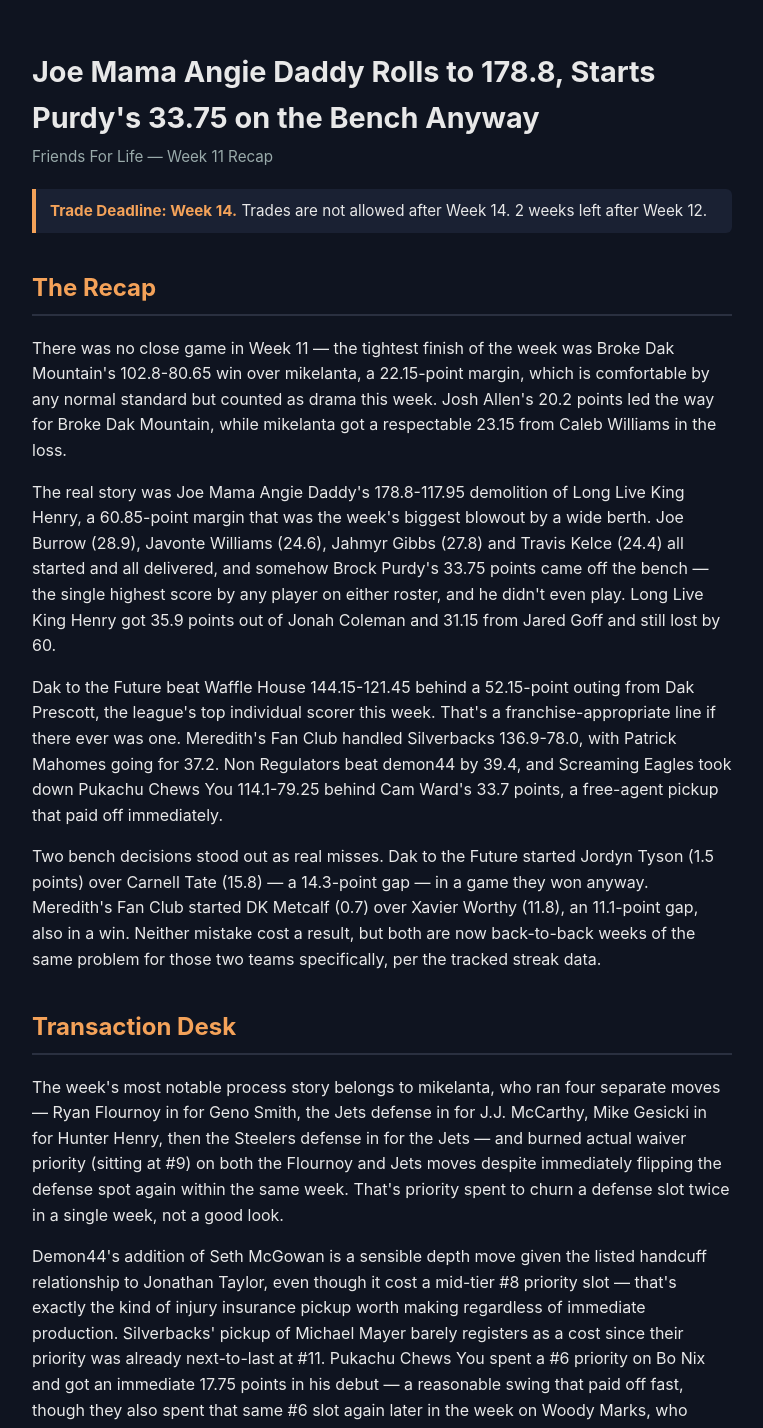
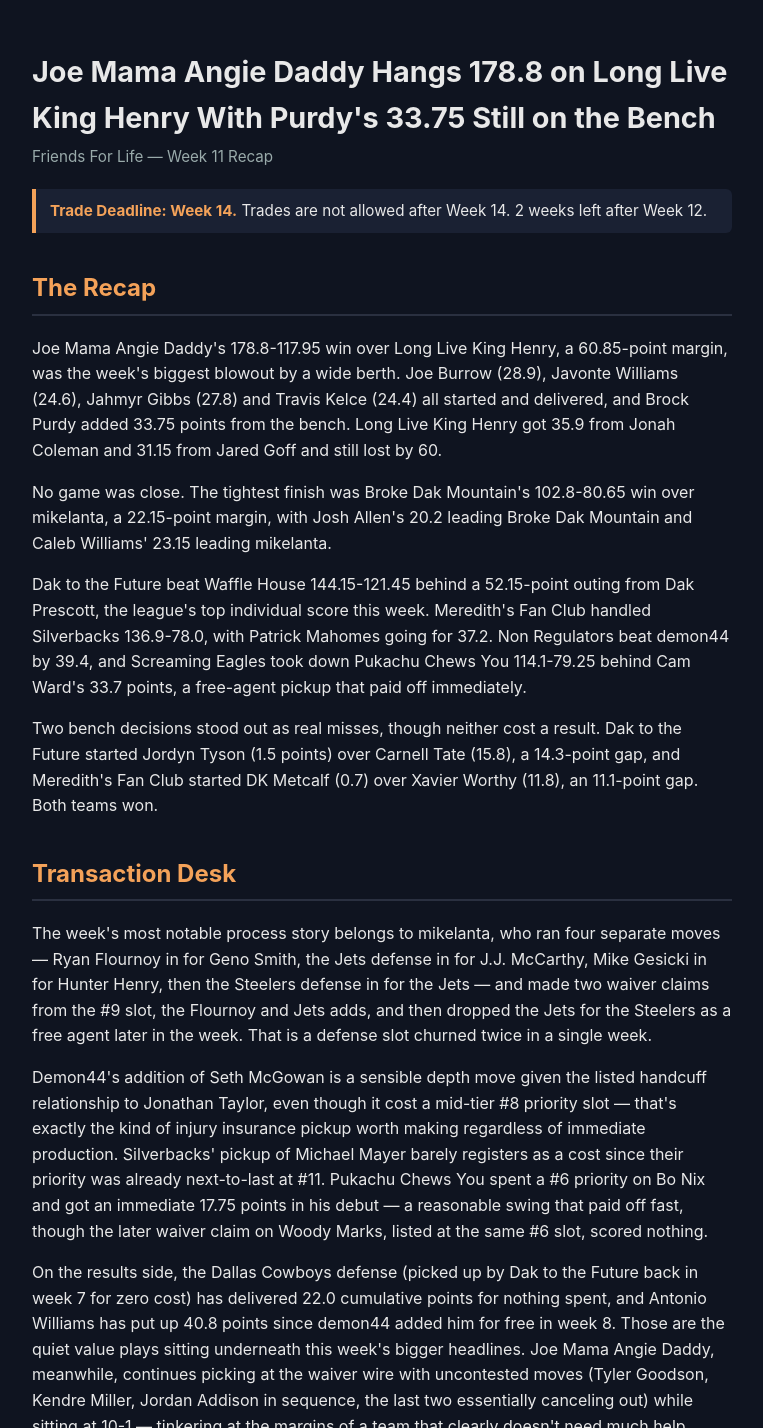
Before and after one commit to nitramodarp/nitramodarp-ffl-2026-war-room, a plain HTML site: page newsletter/output/2026-wk11.html in a window 1280 px wide. Shown: the part 653-2081 px from the top of the page, without its empty margins (258-1021 px from the left). Drawn offline with Linux system fonts and the light colour scheme.

Commit message:
Week 11 newsletter: audited and corrected against raw data
Co-Authored-By: Claude Sonnet 5.5 <noreply@anthropic.com>
Claude-Session: https://claude.ai/code/session_01QASxmUGdubpyWgFXjUMnMX

```diff
--- a/newsletter/output/2026-wk11.html
+++ b/newsletter/output/2026-wk11.html
@@ -2,7 +2,7 @@
 <html lang="en">
 <head>
 <meta charset="UTF-8">
-<title>Joe Mama Angie Daddy Rolls to 178.8, Starts Purdy's 33.75 on the Bench Anyway — Friends For Life Week 11</title>
+<title>Joe Mama Angie Daddy Hangs 178.8 on Long Live King Henry With Purdy's 33.75 Still on the Bench — Friends For Life Week 11</title>
 <meta name="viewport" content="width=device-width, initial-scale=1">
 <style>
   body { font-family: -apple-system, Georgia, serif; max-width: 700px; margin: 0 auto; padding: 20px; background: #0f1420; color: #e8e8e8; line-height: 1.6; }
@@ -27,20 +27,20 @@
 <body>
   <div class="masthead"><div class="paper">The Waiver Wire Gazette</div><div class="tagline">All the News That's Fit to Start</div></div>
   <img class="meme" src="https://i.imgflip.com/b6m979.jpg" alt="Week 11 meme">
-  <h1>Joe Mama Angie Daddy Rolls to 178.8, Starts Purdy's 33.75 on the Bench Anyway</h1>
+  <h1>Joe Mama Angie Daddy Hangs 178.8 on Long Live King Henry With Purdy's 33.75 Still on the Bench</h1>
   <div class="subhead">Friends For Life — Week 11 Recap</div>
 
   <div class="deadline"><b>Trade Deadline: Week 14.</b> Trades are not allowed after Week 14. 2 weeks left after Week 12.</div>
 
   <h2>The Recap</h2>
-  <p>There was no close game in Week 11 — the tightest finish of the week was Broke Dak Mountain's 102.8-80.65 win over mikelanta, a 22.15-point margin, which is comfortable by any normal standard but counted as drama this week. Josh Allen's 20.2 points led the way for Broke Dak Mountain, while mikelanta got a respectable 23.15 from Caleb Williams in the loss.</p>
-  <p>The real story was Joe Mama Angie Daddy's 178.8-117.95 demolition of Long Live King Henry, a 60.85-point margin that was the week's biggest blowout by a wide berth. Joe Burrow (28.9), Javonte Williams (24.6), Jahmyr Gibbs (27.8) and Travis Kelce (24.4) all started and all delivered, and somehow Brock Purdy's 33.75 points came off the bench — the single highest score by any player on either roster, and he didn't even play. Long Live King Henry got 35.9 points out of Jonah Coleman and 31.15 from Jared Goff and still lost by 60.</p>
-  <p>Dak to the Future beat Waffle House 144.15-121.45 behind a 52.15-point outing from Dak Prescott, the league's top individual scorer this week. That's a franchise-appropriate line if there ever was one. Meredith's Fan Club handled Silverbacks 136.9-78.0, with Patrick Mahomes going for 37.2. Non Regulators beat demon44 by 39.4, and Screaming Eagles took down Pukachu Chews You 114.1-79.25 behind Cam Ward's 33.7 points, a free-agent pickup that paid off immediately.</p>
-  <p>Two bench decisions stood out as real misses. Dak to the Future started Jordyn Tyson (1.5 points) over Carnell Tate (15.8) — a 14.3-point gap — in a game they won anyway. Meredith's Fan Club started DK Metcalf (0.7) over Xavier Worthy (11.8), an 11.1-point gap, also in a win. Neither mistake cost a result, but both are now back-to-back weeks of the same problem for those two teams specifically, per the tracked streak data.</p>
+  <p>Joe Mama Angie Daddy's 178.8-117.95 win over Long Live King Henry, a 60.85-point margin, was the week's biggest blowout by a wide berth. Joe Burrow (28.9), Javonte Williams (24.6), Jahmyr Gibbs (27.8) and Travis Kelce (24.4) all started and delivered, and Brock Purdy added 33.75 points from the bench. Long Live King Henry got 35.9 from Jonah Coleman and 31.15 from Jared Goff and still lost by 60.</p>
+  <p>No game was close. The tightest finish was Broke Dak Mountain's 102.8-80.65 win over mikelanta, a 22.15-point margin, with Josh Allen's 20.2 leading Broke Dak Mountain and Caleb Williams' 23.15 leading mikelanta.</p>
+  <p>Dak to the Future beat Waffle House 144.15-121.45 behind a 52.15-point outing from Dak Prescott, the league's top individual score this week. Meredith's Fan Club handled Silverbacks 136.9-78.0, with Patrick Mahomes going for 37.2. Non Regulators beat demon44 by 39.4, and Screaming Eagles took down Pukachu Chews You 114.1-79.25 behind Cam Ward's 33.7 points, a free-agent pickup that paid off immediately.</p>
+  <p>Two bench decisions stood out as real misses, though neither cost a result. Dak to the Future started Jordyn Tyson (1.5 points) over Carnell Tate (15.8), a 14.3-point gap, and Meredith's Fan Club started DK Metcalf (0.7) over Xavier Worthy (11.8), an 11.1-point gap. Both teams won.</p>
 
   <h2>Transaction Desk</h2>
-  <p>The week's most notable process story belongs to mikelanta, who ran four separate moves — Ryan Flournoy in for Geno Smith, the Jets defense in for J.J. McCarthy, Mike Gesicki in for Hunter Henry, then the Steelers defense in for the Jets — and burned actual waiver priority (sitting at #9) on both the Flournoy and Jets moves despite immediately flipping the defense spot again within the same week. That's priority spent to churn a defense slot twice in a single week, not a good look.</p>
-  <p>Demon44's addition of Seth McGowan is a sensible depth move given the listed handcuff relationship to Jonathan Taylor, even though it cost a mid-tier #8 priority slot — that's exactly the kind of injury insurance pickup worth making regardless of immediate production. Silverbacks' pickup of Michael Mayer barely registers as a cost since their priority was already next-to-last at #11. Pukachu Chews You spent a #6 priority on Bo Nix and got an immediate 17.75 points in his debut — a reasonable swing that paid off fast, though they also spent that same #6 slot again later in the week on Woody Marks, who scored nothing.</p>
+  <p>The week's most notable process story belongs to mikelanta, who ran four separate moves — Ryan Flournoy in for Geno Smith, the Jets defense in for J.J. McCarthy, Mike Gesicki in for Hunter Henry, then the Steelers defense in for the Jets — and made two waiver claims from the #9 slot, the Flournoy and Jets adds, and then dropped the Jets for the Steelers as a free agent later in the week. That is a defense slot churned twice in a single week.</p>
+  <p>Demon44's addition of Seth McGowan is a sensible depth move given the listed handcuff relationship to Jonathan Taylor, even though it cost a mid-tier #8 priority slot — that's exactly the kind of injury insurance pickup worth making regardless of immediate production. Silverbacks' pickup of Michael Mayer barely registers as a cost since their priority was already next-to-last at #11. Pukachu Chews You spent a #6 priority on Bo Nix and got an immediate 17.75 points in his debut — a reasonable swing that paid off fast, though the later waiver claim on Woody Marks, listed at the same #6 slot, scored nothing.</p>
   <p>On the results side, the Dallas Cowboys defense (picked up by Dak to the Future back in week 7 for zero cost) has delivered 22.0 cumulative points for nothing spent, and Antonio Williams has put up 40.8 points since demon44 added him for free in week 8. Those are the quiet value plays sitting underneath this week's bigger headlines. Joe Mama Angie Daddy, meanwhile, continues picking at the waiver wire with uncontested moves (Tyler Goodson, Kendre Miller, Jordan Addison in sequence, the last two essentially canceling out) while sitting at 10-1 — tinkering at the margins of a team that clearly doesn't need much help.</p>
 
   <h2>Power Rankings</h2>
```
Also changed, not shown: newsletter/state/newsletter_draft.json (+6 -6 lines).
